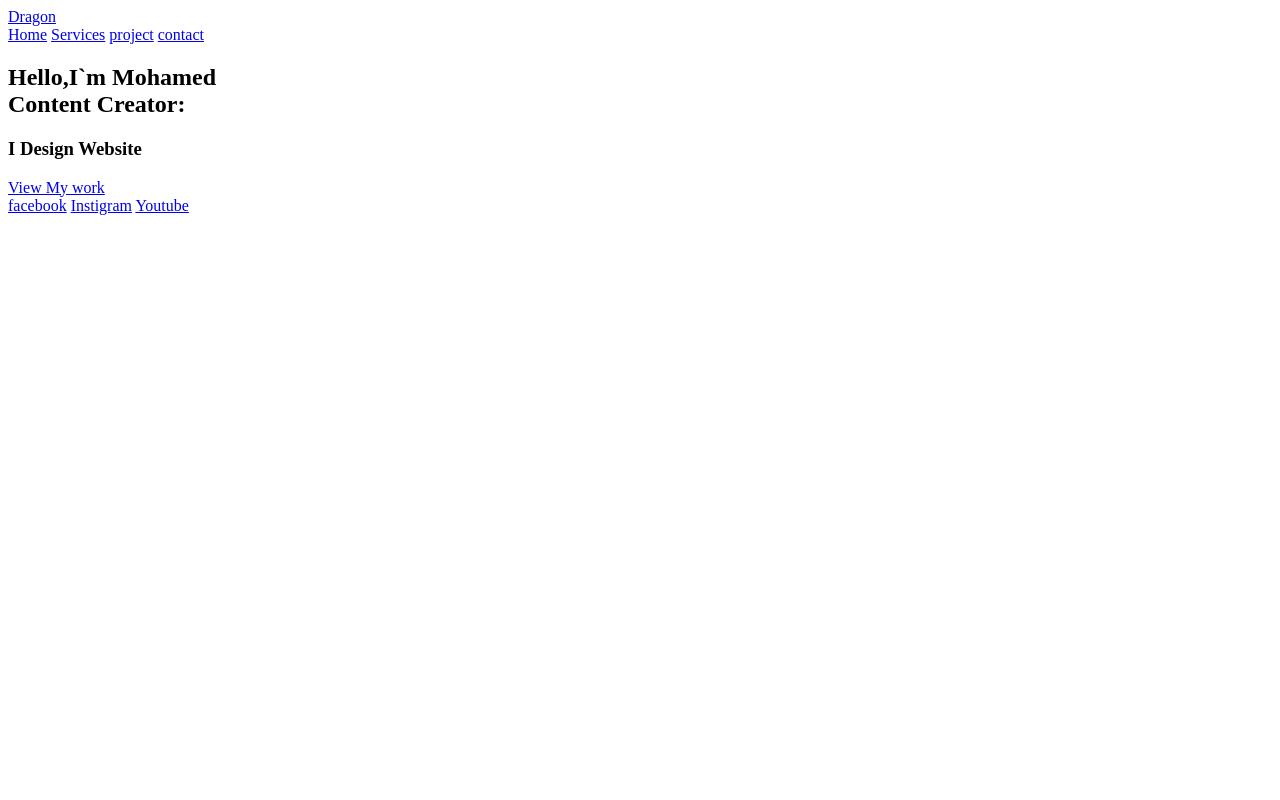
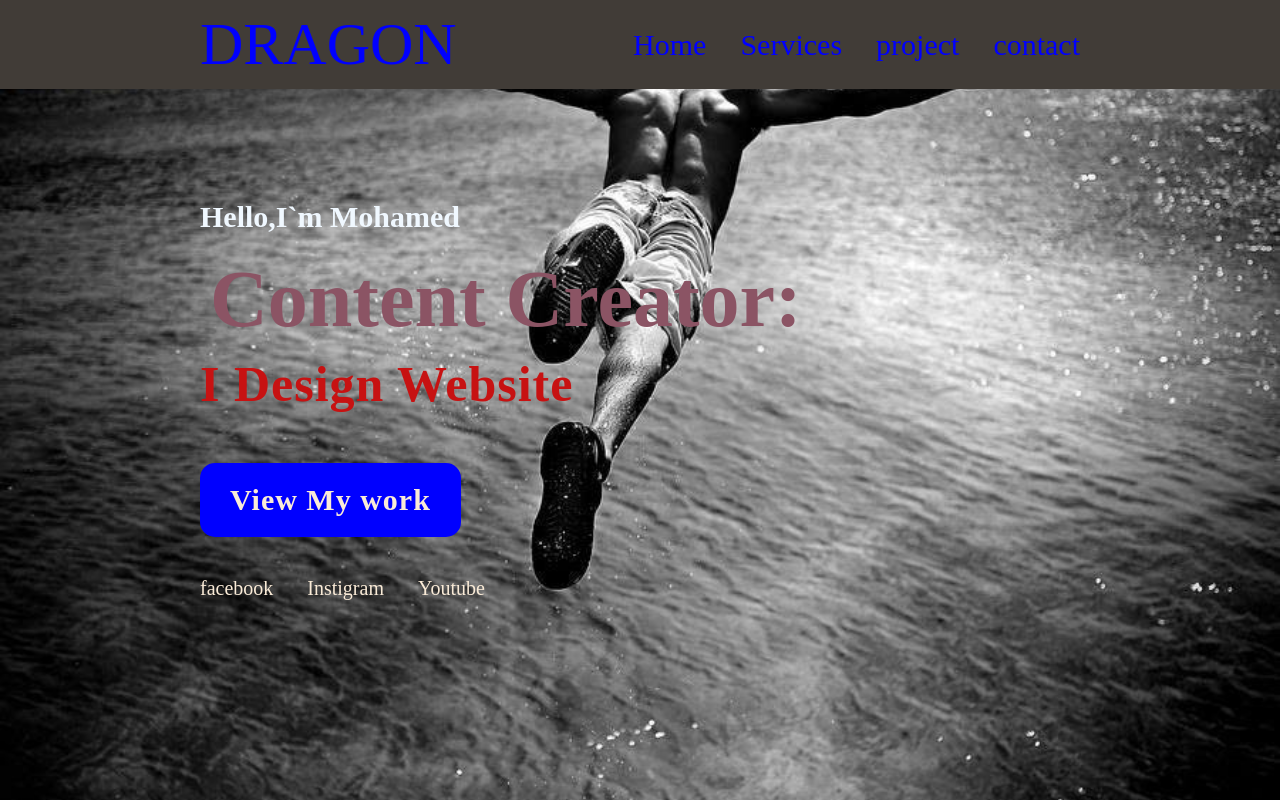
Before and after one commit to 01091056330/dr, a plain HTML site: page index.html in a window 1280 px wide. Drawn offline with Linux system fonts and the light colour scheme; files whose address does not match are found by name.

Commit message:
Update index.html

```diff
--- a/index.html
+++ b/index.html
@@ -7,7 +7,7 @@
     <meta http-equiv="x-UA_COMPATIBLE"content="IE=edges">
 
     <meta name="descrption" content="personal website">
-    <link rel="stylesheet" href=".css">
+    <link rel="stylesheet" href="style.css">
     <title>Dragon</title>
 </head>
 <body>
```
